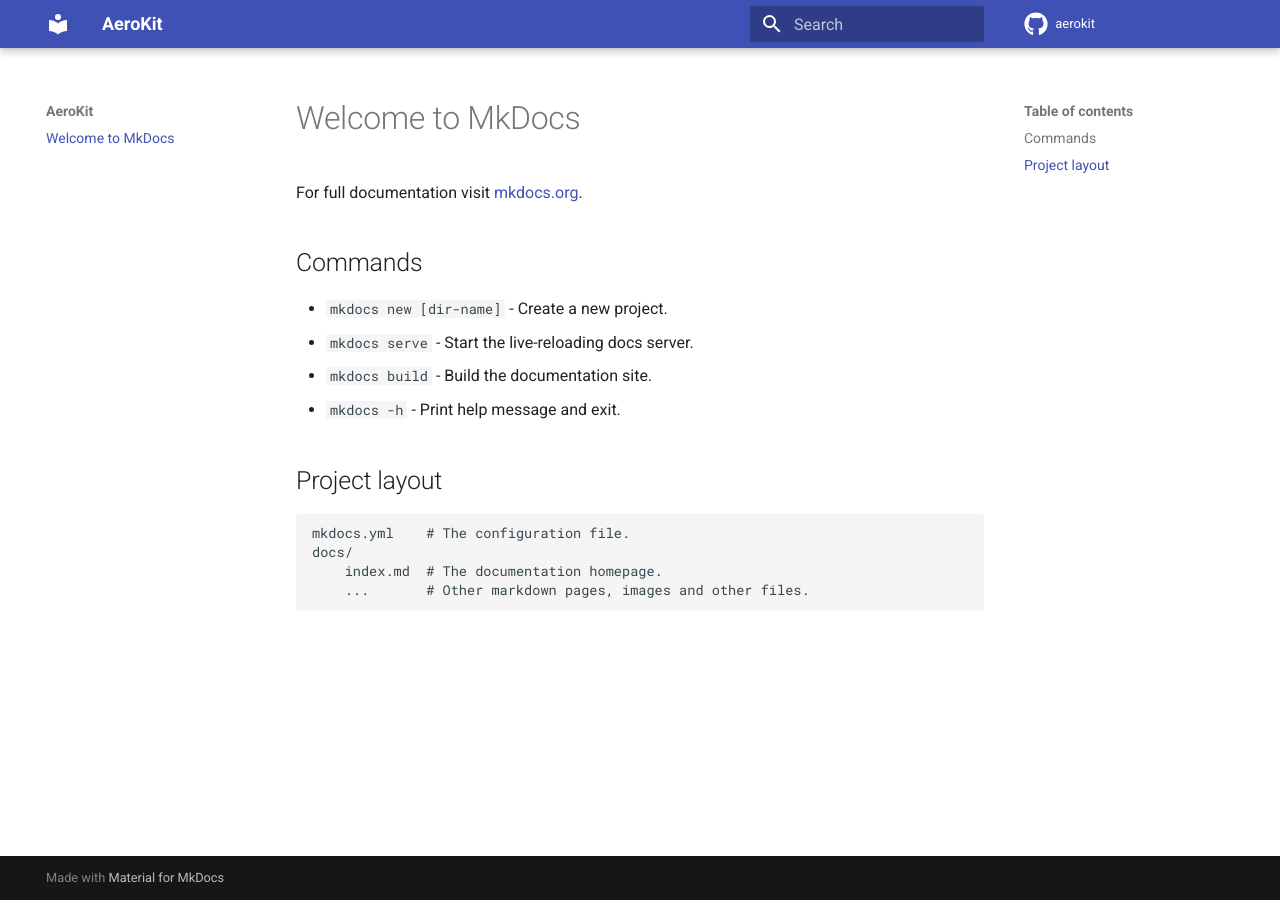
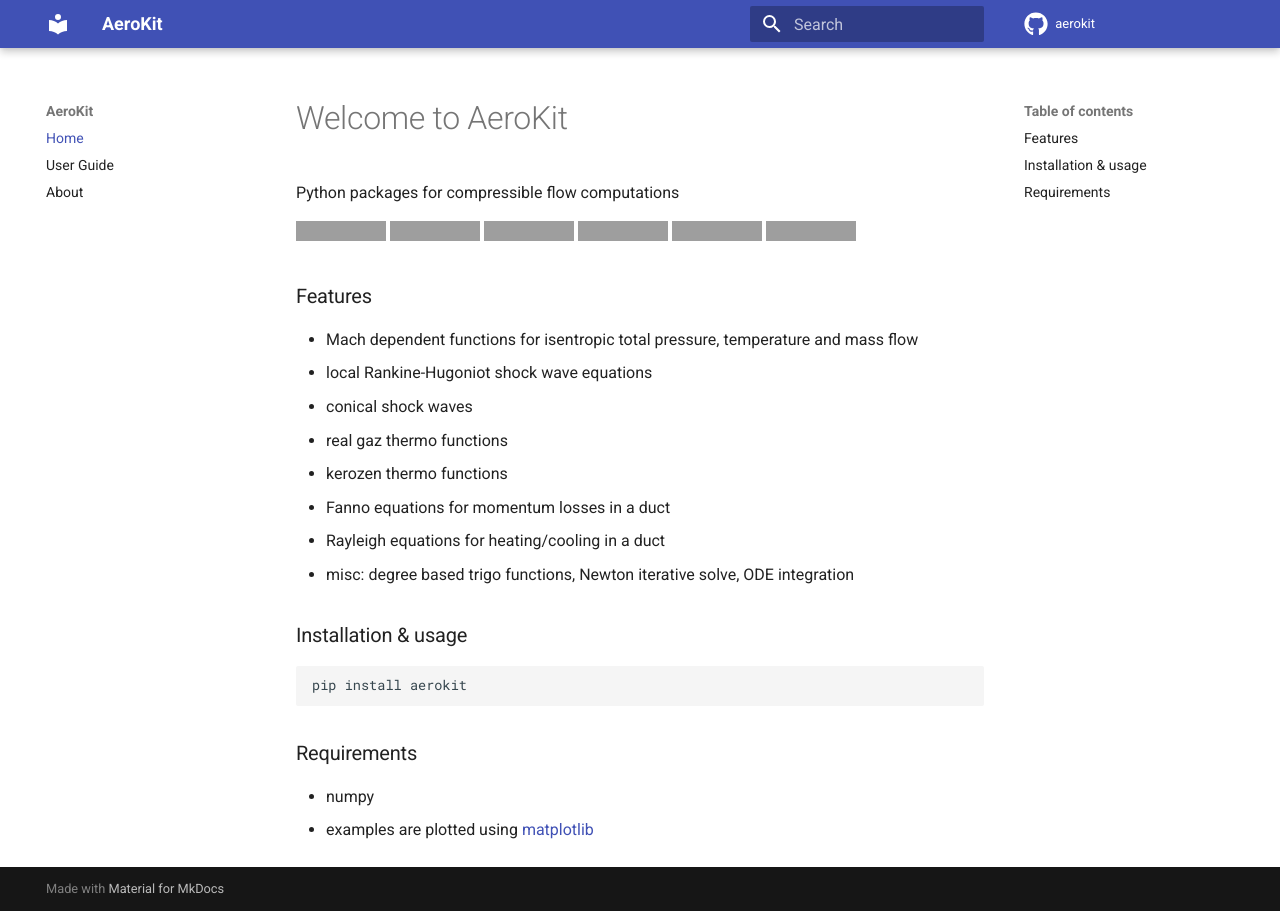
Before and after one commit to jgressier/aerokit, an MkDocs documentation site: the page built from docs/index.md, in a window 1280 px wide. Built offline with MkDocs 1.6.1 and Material for MkDocs 9.7.7, drawn with Linux system fonts in a browser that asks for light colours; comment, search, counter and statistics services are not loaded; grey boxes are pictures that could not be loaded.

Commit message:
tests, coverage and documentation

```diff
--- a/docs/index.md
+++ b/docs/index.md
@@ -1,17 +1,30 @@
-# Welcome to MkDocs
+# Welcome to AeroKit
 
-For full documentation visit [mkdocs.org](https://www.mkdocs.org).
+Python packages for compressible flow computations
 
-## Commands
+[![PyPi Version](https://img.shields.io/pypi/v/aerokit.svg?style=flat)](https://pypi.org/project/meshio)
+[![PyPI pyversions](https://img.shields.io/pypi/pyversions/aerokit.svg?style=flat)](https://pypi.org/pypi/meshio/)
+[![Doc](https://readthedocs.org/projects/aerokit/badge/?version=latest)](https://readthedocs.org/projects/aerokit/)
+[![GitHub stars](https://img.shields.io/github/stars/jgressier/aerokit.svg?style=flat&logo=github&label=Stars&logoColor=white)](https://github.com/jgressier/aerokit)
+[![PyPi downloads](https://img.shields.io/pypi/dm/aerokit.svg?style=flat)](https://pypistats.org/packages/aerokit)
+[![codecov](https://img.shields.io/codecov/c/github/jgressier/aerokit.svg?style=flat)](https://codecov.io/gh/jgressier/aerokit)
+### Features
 
-* `mkdocs new [dir-name]` - Create a new project.
-* `mkdocs serve` - Start the live-reloading docs server.
-* `mkdocs build` - Build the documentation site.
-* `mkdocs -h` - Print help message and exit.
+* Mach dependent functions for isentropic total pressure, temperature and mass flow
+* local Rankine-Hugoniot shock wave equations
+* conical shock waves
+* real gaz thermo functions
+* kerozen  thermo functions
+* Fanno    equations for momentum losses in a duct
+* Rayleigh equations for heating/cooling in a duct
+* misc: degree based trigo functions, Newton iterative solve, ODE integration
 
-## Project layout
+### Installation & usage
 
-    mkdocs.yml    # The configuration file.
-    docs/
-        index.md  # The documentation homepage.
-        ...       # Other markdown pages, images and other files.
+    pip install aerokit
+
+
+### Requirements
+
+* numpy
+* examples are plotted using [matplotlib](http://matplotlib.org)
--- a/mkdocs.yml
+++ b/mkdocs.yml
@@ -7,5 +7,10 @@
   icon:
     repo: fontawesome/brands/github
 
+nav:
+  - Home: index.md
+  - User Guide: userguide.md
+  - About: about.md
+
 plugins:
   - search
--- a/pyproject.toml
+++ b/pyproject.toml
@@ -10,7 +10,7 @@
     "Development Status :: 5 - Production/Stable",
     "Intended Audience :: Science/Research",
     "Topic :: Scientific/Engineering :: Physics",
-    "Topic :: Software Development :: Libraries :: Python Modules"
+    "Topic :: Software Development :: Libraries :: Python Modules" ]
 exclude = [ "notebooks", "gallery" ]
 
 [tool.poetry.dependencies]
@@ -23,7 +23,7 @@
 
 [build-system]
 requires = ["poetry-core>=1.0.0"]
-# build-backend = "poetry.core.masonry.api"
+build-backend = "poetry.core.masonry.api"
 
 [tool.pytest.ini_options]
 minversion = "6.0"
```
Also changed, not shown: .readthedocs.yml (added, +19 -0 lines), README.md (+1 -0 lines), docs/about.md (added, +5 -0 lines), docs/userguide.md (added, +1 -0 lines), docs/requirements.txt (added), 9 other files.
